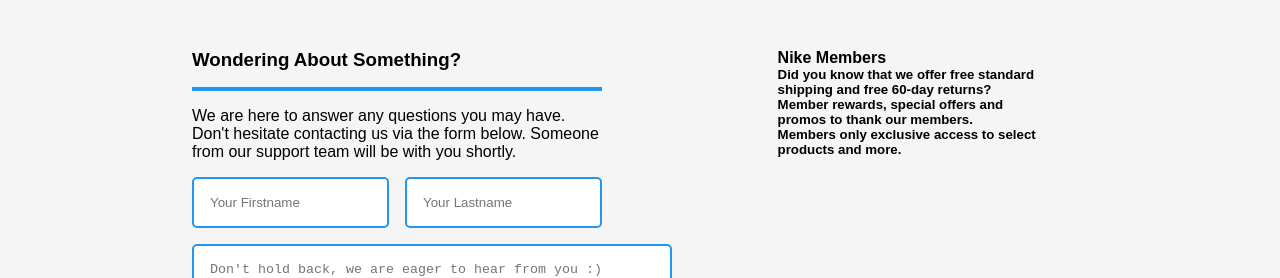
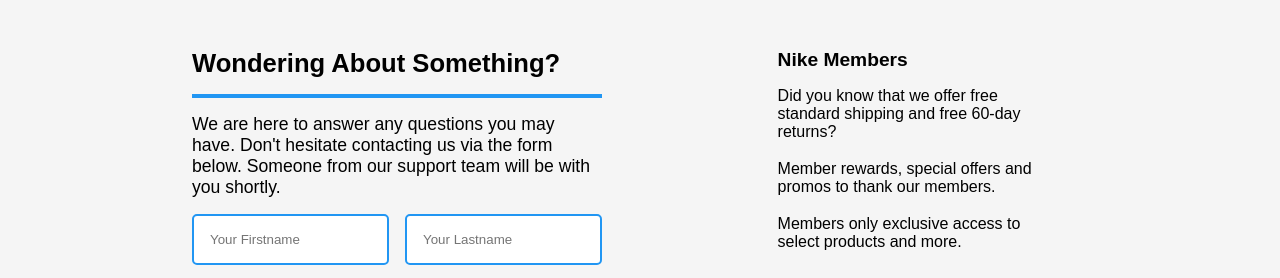
Before and after one commit to MTraveller/mt-product-promo, a plain HTML site: page contact.html in a window 1280 px wide. Shown: the part 554-832 px from the top of the page. Drawn offline with Linux system fonts and the light colour scheme; a script that the page names is missing.

Commit message:
final fonts styling on contact.html

```diff
--- a/assets/css/style.css
+++ b/assets/css/style.css
@@ -496,6 +496,12 @@ td {
 td.emtpy-td {
     border: none;
 }
+#contact h3 {
+    font-size: 1.6rem;
+}
+#contact p {
+    font-size: 1.1rem;
+}
 input {
     display: inline-block;
     width: 48%;
@@ -517,6 +523,15 @@ input, textarea {
     border: 2px solid #2196f3;
     border-radius: 5px;
 }
+#contact h4 {
+    margin-bottom: 1rem;
+    font-size: 1.2rem;
+}
+#contact h5 {
+    margin-bottom: 1.2rem;
+    font-weight: 500;
+    font-size: 1rem;
+}
 #instagram-embed-0 {
     margin: 0 auto!important;
 }
```
